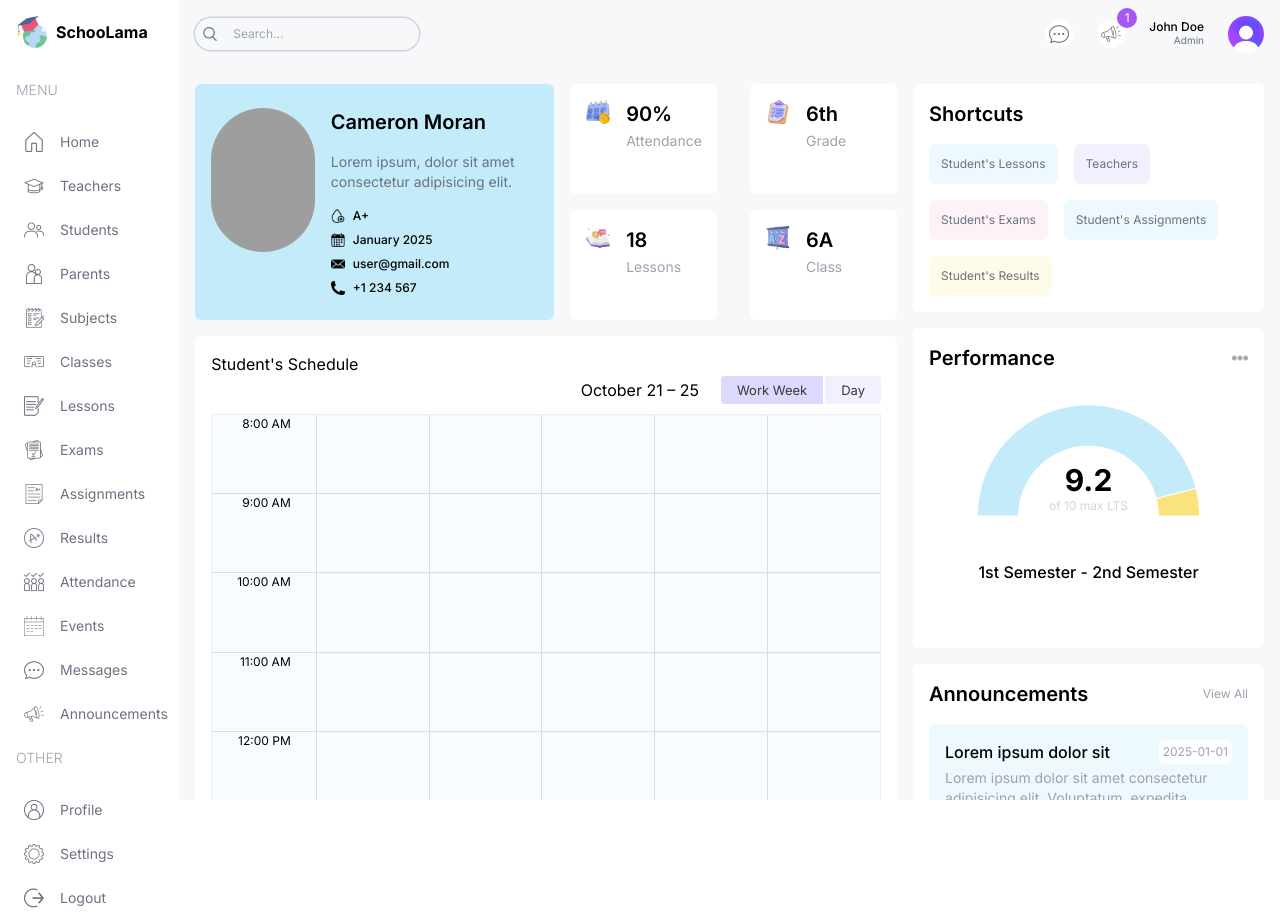
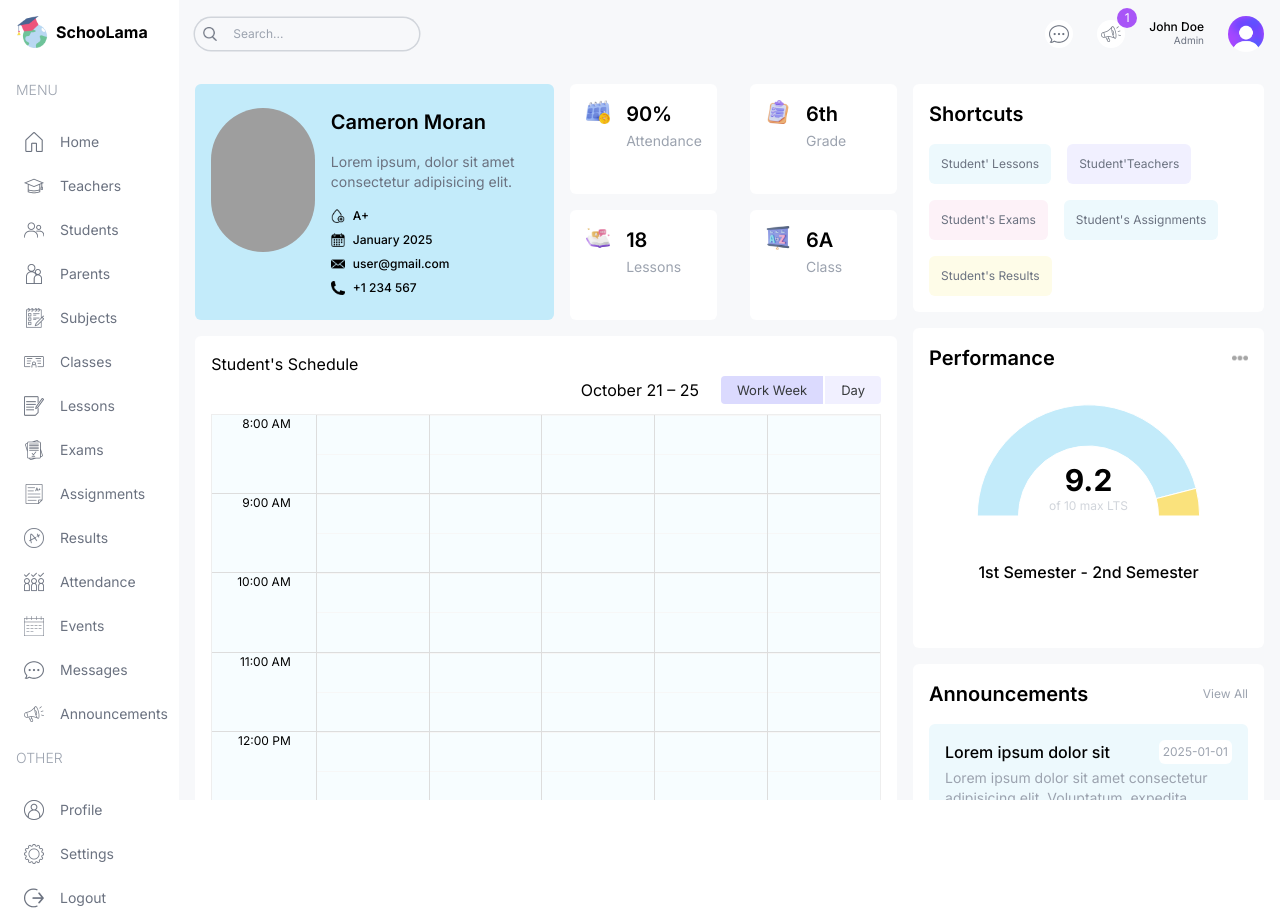
Before and after one commit to louhab856/school-management-using-nextjs-postgress-docker, a Next.js app: page /list/students/1 in a window 1280 px wide. Built offline with nearby package versions, Linux system fonts and the light colour scheme; grey boxes are pictures that could not be loaded.

Commit message:
lessons  list

```diff
--- a/src/app/(dashboard)/list/lessons/page.tsx
+++ b/src/app/(dashboard)/list/lessons/page.tsx
@@ -3,14 +3,12 @@ import Pagination from "@/components/Pagination";
 import Table from "@/components/Table";
 import TableSearch from "@/components/TableSearch";
 import { lessonsData, role } from "@/lib/data";
+import { ITEM_PER_PAGE } from "@/lib/sttings";
+import prisma from "@/prisma";
+import { Lesson, Prisma, Subject , Class, Teacher ,   } from "@prisma/client";
 import Image from "next/image";
 
-type Lesson = {
-  id: number;
-  subject: string;
-  class: string;
-  teacher: string;
-};
+type LessonList = Lesson & {subject:Subject} & {class:Class} & {teacher : Teacher}
 
 const columns = [
   {
@@ -31,16 +29,14 @@ const columns = [
     accessor: "action",
   },
 ];
-
-const LessonListPage = () => {
-  const renderRow = (item: Lesson) => (
+const renderRow = (item: LessonList) => (
   <tr
     key={item.id}
     className="border-b border-gray-200 even:bg-slate-50 text-sm hover:bg-lamaPurpleLight"
   >
-      <td className="flex items-center gap-4 p-4">{item.subject}</td>
-      <td>{item.class}</td>
-      <td className="hidden md:table-cell">{item.teacher}</td>
+    <td className="flex items-center gap-4 p-4">{item.subject.name}</td>
+    <td>{item.class.name}</td>
+    <td className="hidden md:table-cell">{item.teacher.name}</td>
     <td>
       <div className="flex items-center gap-2">
         {role === "admin" && (
@@ -53,7 +49,53 @@ const LessonListPage = () => {
     </td>
   </tr>
 );
+// const LessonListPage = () => {
+  const LessonListPage = async ({
+    searchParams,
+  }:{
+    searchParams : {[key:string]:string| undefined}
+  }) => {
+    const {page,...queryParams}=searchParams
+    const p = page ? parseInt(page): 1
+    const query: Prisma.LessonWhereInput = {}
+    if(queryParams){
+      for(const [key ,value] of Object.entries(queryParams)){
+        if (value !== undefined) {
+          switch (key) {
+            case "classId":
+              query.classId= parseInt(value)
+            break;
+            case "teacherId":
+              query.teacherId= value
+            break;
+            case "search": {
+              // query.name = { contains: value, mode: "insensitive" };
+              query.OR = [
+                {subject:{name : {contains:value , mode:"insensitive"}}},
+                {teacher:{name :{contains:value, mode: "insensitive"}}}
+              ]
+            break;
+              }
+          }
+      }
 
+      }
+    }
+    const [count, lessons] = await prisma.$transaction([
+      prisma.lesson.count({
+        where : query,
+      }),
+      prisma.lesson.findMany({
+        include:{
+          subject:{select: {name: true} },
+          class:{select: {name: true} },
+          teacher:{select: {name: true} },
+        },
+        where : query,
+        take: ITEM_PER_PAGE,
+        skip: ITEM_PER_PAGE * (p - 1),
+      }),
+    ]);
   return (
     <div className="bg-white p-4 rounded-md flex-1 m-4 mt-0">
       {/* TOP */}
@@ -73,9 +115,9 @@ const LessonListPage = () => {
         </div>
       </div>
       {/* LIST */}
-      <Table columns={columns} renderRow={renderRow} data={lessonsData} />
+      <Table columns={columns} renderRow={renderRow} data={lessons} />
       {/* PAGINATION */}
-      <Pagination />
+      <Pagination page={p} count={count}/>
     </div>
   );
 };
--- a/src/app/(dashboard)/list/students/[id]/page.tsx
+++ b/src/app/(dashboard)/list/students/[id]/page.tsx
@@ -118,11 +118,11 @@ const SingleStudentPage = () => {
         <div className="bg-white p-4 rounded-md">
           <h1 className="text-xl font-semibold">Shortcuts</h1>
           <div className="mt-4 flex gap-4 flex-wrap text-xs text-gray-500">
-            <Link className="p-3 rounded-md bg-lamaSkyLight" href="/">
-              Student&apos;s Lessons
+            <Link className="p-3 rounded-md bg-lamaSkyLight" href={`/list/lessons?classId=${2}`}>
+              Student&apos; Lessons
             </Link>
-            <Link className="p-3 rounded-md bg-lamaPurpleLight" href={`list/teachers?classId=${2}`}>
-             Teachers
+            <Link className="p-3 rounded-md bg-lamaPurpleLight" href={`/list/teachers?classId=${2}`}>
+            Student&apos;Teachers
             </Link>
             <Link className="p-3 rounded-md bg-pink-50" href="/">
               Student&apos;s Exams
--- a/src/app/(dashboard)/list/teachers/[id]/page.tsx
+++ b/src/app/(dashboard)/list/teachers/[id]/page.tsx
@@ -146,7 +146,7 @@ const SingleTeacherPage = () => {
             <Link className="p-3 rounded-md bg-lamaPurpleLight" href={`/list/students?teacherId=${'teacher2'}`}>
             Teacher,  Students
             </Link>
-            <Link className="p-3 rounded-md bg-lamaYellowLight" href="/">
+            <Link className="p-3 rounded-md bg-lamaYellowLight" href={`/list/lessons?teacherId=${'teacher2'}`}>
               Teacher&apos;s Lessons
             </Link>
             <Link className="p-3 rounded-md bg-pink-50" href="/">
```
Lines whose indentation alone changed are shown as unchanged.
